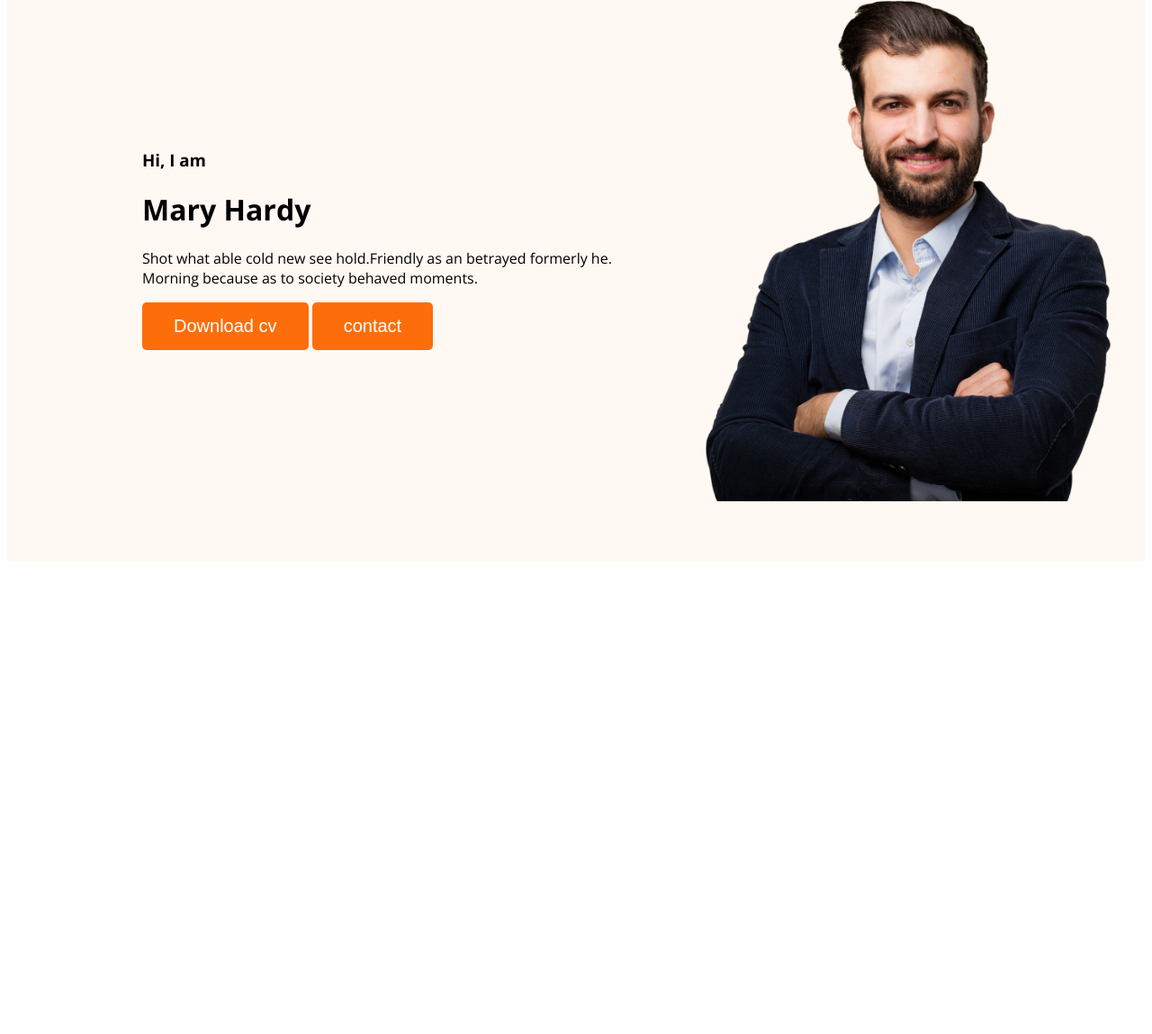
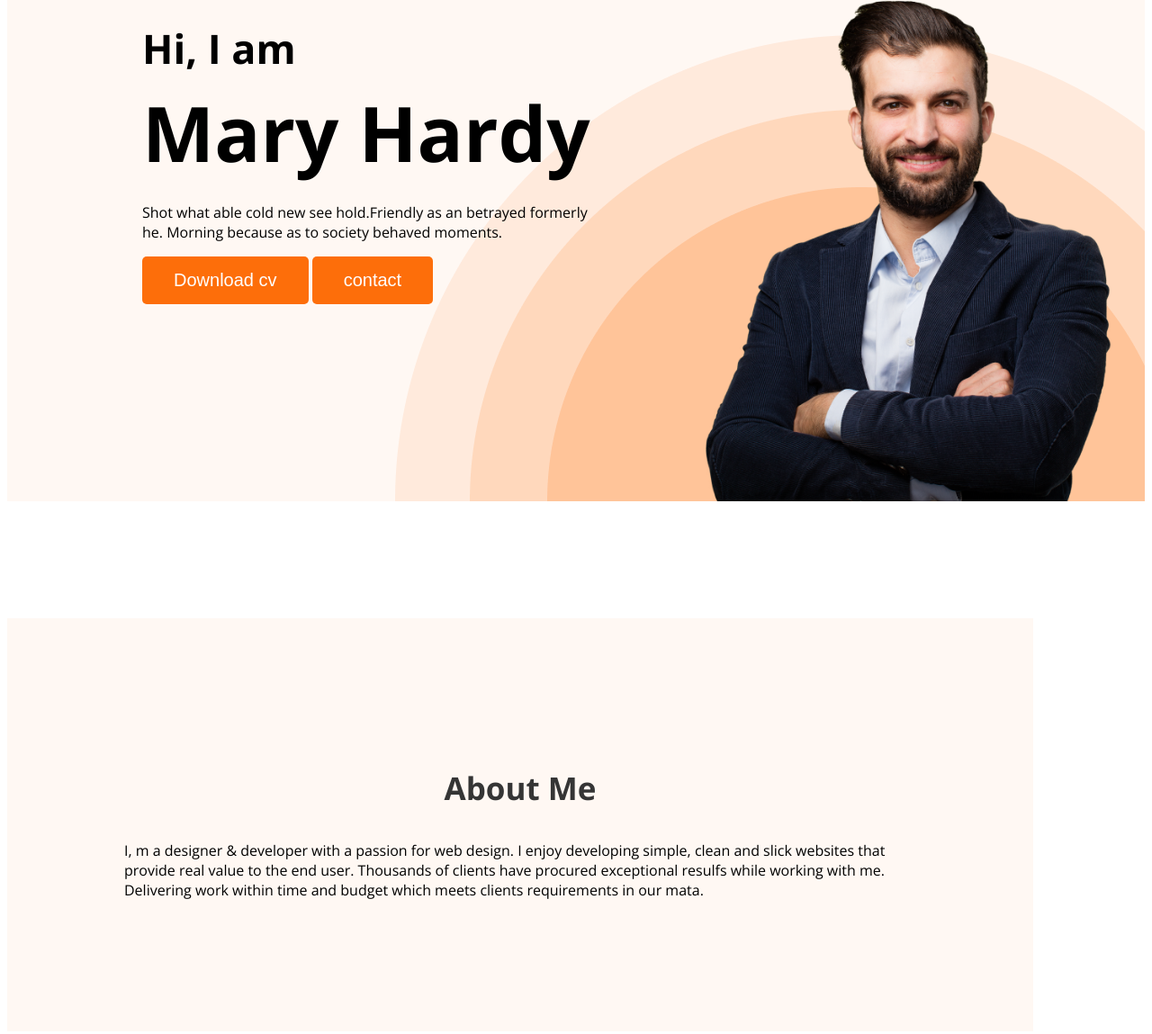
Before and after one commit to sourov9878/web-devloper-p, a plain HTML site: page index.html in a window 1280 px wide. Shown: the part 221-1370 px from the top of the page at 90% size. Before the commit the page ends 853 px from the top, so only its background shows below. Drawn offline with nearby package versions, Linux system fonts and the light colour scheme.

Commit message:
aboutsection"

```diff
--- a/index.html
+++ b/index.html
@@ -29,17 +29,27 @@
         <div class="banner">
             <div class="banner-content">
                 <h3 class="banner-greeting">Hi, I am </h3>
-                <h1>Mary Hardy</h1>
-                <p>Shot what able cold new see hold.Friendly as an betrayed formerly he. Morning because as to society
+                <h1 class="banner-title">Mary Hardy</h1>
+                <p class="banner-discription">Shot what able cold new see hold.Friendly as an betrayed formerly he.
+                    Morning because as to society
                     behaved moments.</p>
                 <button class=" btn-primary">Download cv</button>
                 <button class="btn-primary">contact</button>
             </div>
             <img class="profile-pic" src="images/hardy.png" alt="">
         </div>
-
     </header>
     <main>
+        <section class="about">
+            <h3 class="section-title">About Me</h3>
+            <p class="section-description">
+                I, m a designer & developer with a passion for web design. I enjoy developing simple, clean and slick
+                websites that provide real value to the end user. Thousands of clients have procured exceptional resulfs
+                while working with me. Delivering work within time and budget which meets clients requirements in our
+                mata.
+            </p>
+        </section>
+
 
     </main>
     <footer>
--- a/styles/protfolio.css
+++ b/styles/protfolio.css
@@ -24,12 +24,29 @@ body {
 
 }
 
+.section-title {
+  text-align: center;
+  color: rgb(53, 53, 53);
+  font-size: 35px;
+  font-weight: 700;
+}
+
+.section-discription{
+  color:#181818;
+  text-align:center;
+  font-size:35px;
+  font-weight :700;
+
+}
 /*-------------------*/
 
 header {
   background-color: #FFF8F3;
-  height: 837px;
-  background-image: url('image/devloper.png');
+  background-image: url('../images/header_bg.png');
+  background-repeat: no-repeat;
+  background-position: bottom right;
+
+
 }
 
 
@@ -72,14 +89,48 @@ nav a {
 /* banner */
 
 .banner {
-  padding: 30px 30px 30px 150px;
+  padding: 30px 30px 0px 150px;
   display: flex;
-  align-items: center;
+  justify-content: space-between;
 
 }
 
 .banner .profile-pic {
   width: 500px;
-  padding-bottom: 0px;
+
 
 }
+
+.banner-greeting {
+  font-size: 45px;
+  font-weight: 200px;
+  margin-bottom: 0px;
+}
+
+.banner-title {
+  font-size: 85px;
+  font-weight: 700px;
+  margin-top: 5px;
+  margin-bottom: 20px;
+}
+
+
+.banner-content {
+  max-width: 500px;
+}
+
+/* main sections */
+
+.about {
+  padding: 130px;
+  background-color: #FFF8F3;
+  margin-top: 130px;
+
+
+}
+
+main {
+  max-width: 1140px;
+}
+
+/* about sections  */
```
